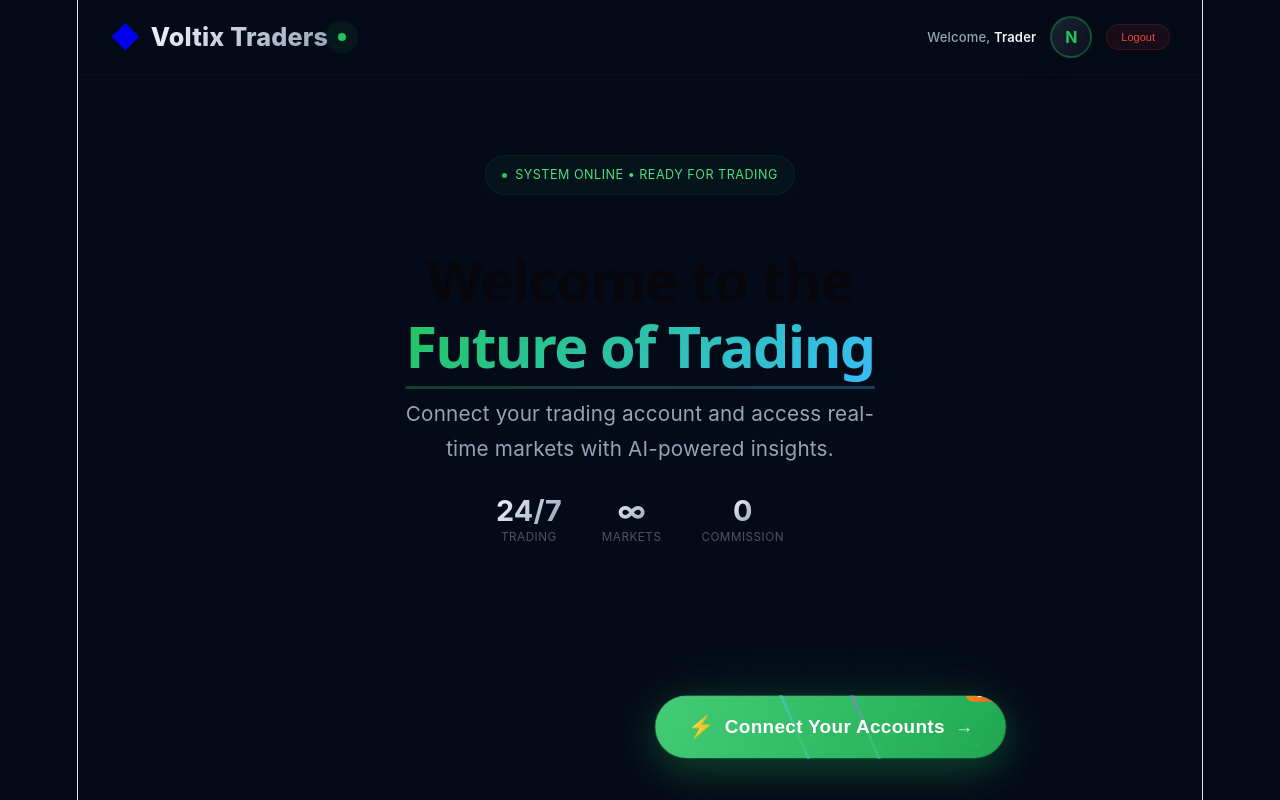
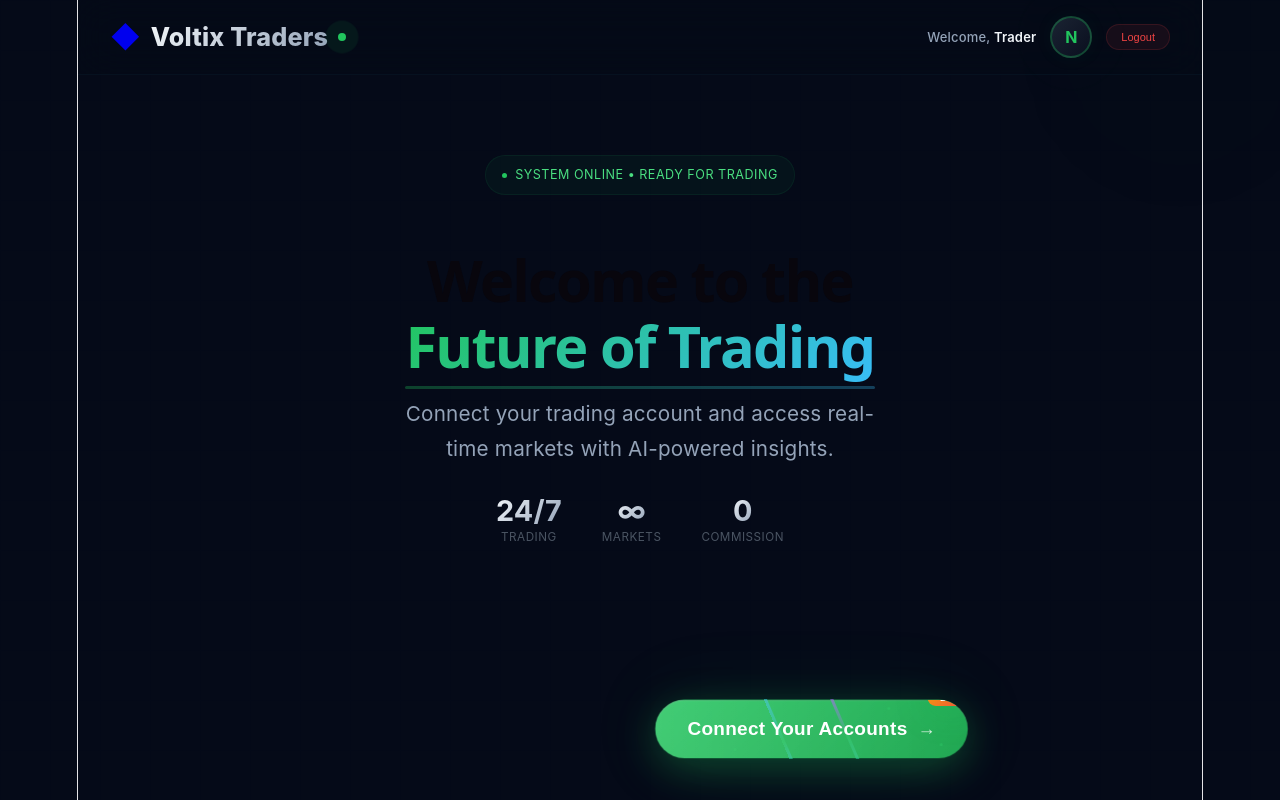
Before and after one commit to skilli-creator/Voltix-traders, a React (Vite) app: page /marketsdash in a window 1280 px wide. Built offline with nearby package versions, Linux system fonts and the light colour scheme; sample sign-in values are in the browser's storage.

Commit message:
marktdash

```diff
--- a/src/pages/Marketsdash.jsx
+++ b/src/pages/Marketsdash.jsx
@@ -1982,7 +1982,6 @@ const Dashboard = () => {
               </>
             ) : (
               <>
-                <span className="button-icon">⚡</span>
                 <span className="button-text">Connect Your Accounts</span>
                 <span className="button-arrow">→</span>
               </>
```
